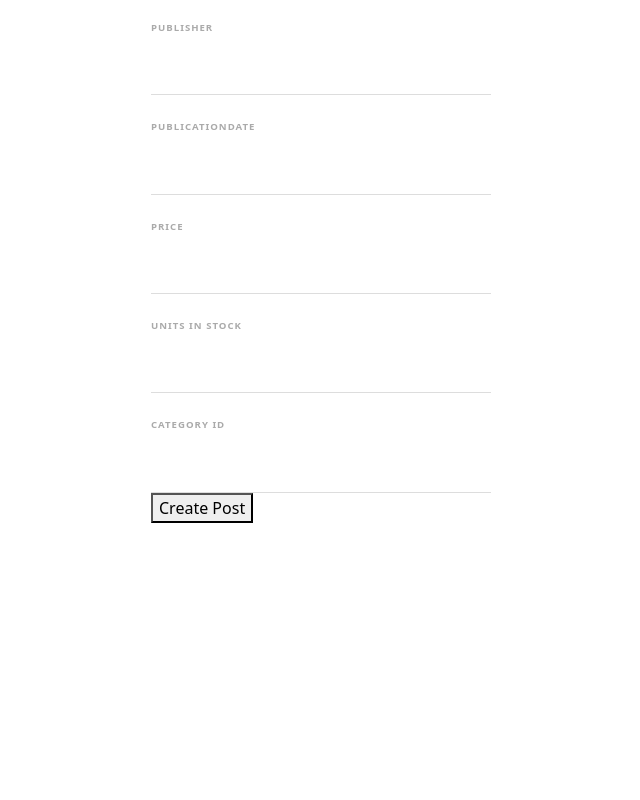
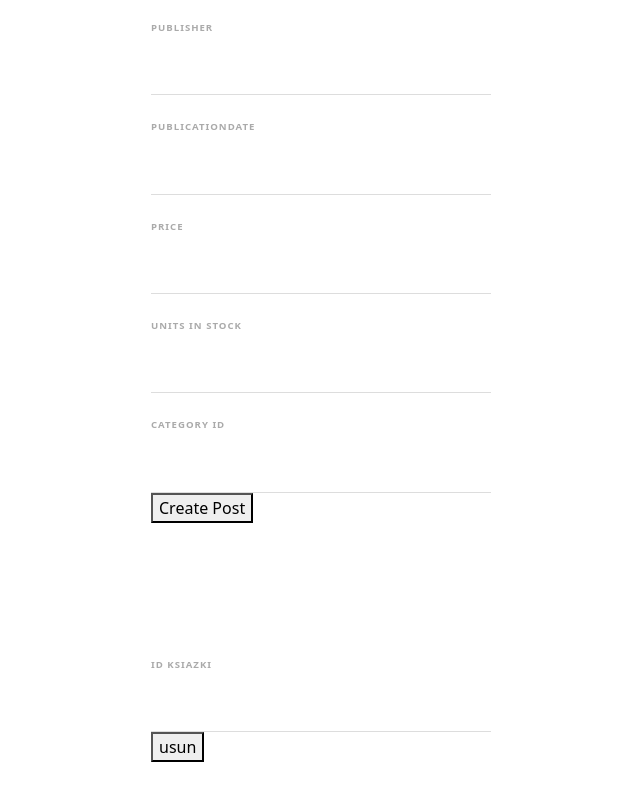
Before and after one commit to KrzycheG/ZwinneProj, a Vue app in the folder src/frontend/: page / in a window 1280 px wide. Shown: the part 597-1397 px from the top of the page, without its empty margins (319-959 px from the left). Before the commit the page ends 1190 px from the top, so only its background shows below. Built offline with nearby package versions, Linux system fonts and the light colour scheme; no server answers.

Commit message:
Opcja usuwania ksiązki

```diff
--- a/src/frontend/src/App.vue
+++ b/src/frontend/src/App.vue
@@ -5,7 +5,9 @@
   <div class="productList">
     <product-card v-for="product of products" :key="product.id" :product="product"/>
   </div>
+
   <PostProduct></PostProduct>
+  <DeleteProduct/>
 </template>
 <script>
 
@@ -14,9 +16,10 @@ import {
   useProduct
 } from '@/composables/useProduct'
 import PostProduct from '@/components/PostProduct'
+import DeleteProduct from '@/components/DeleteProduct'
 
 export default {
-  components: { PostProduct, ProductCard },
+  components: { ProductCard, PostProduct, DeleteProduct },
   setup () {
     const {
       getProducts, products
@@ -36,4 +39,5 @@ export default {
   padding: 150px;
   justify-content: space-between;
 }
+
 </style>
--- /dev/null
+++ b/src/frontend/src/components/DeleteProduct.vue
@@ -0,0 +1,59 @@
+<template>
+<form @submit.prevent="Delete">
+  <div>
+    <label for="bookId"> ID ksiazki </label>
+    <input type="text" id="bookId" required v-model = "formData.bookId">
+    <button>usun</button>
+  </div>
+</form>
+</template>
+
+<script>
+import axios from 'axios'
+export default {
+  name: 'DeleteProduct',
+  data () {
+    return {
+      formData: {
+        bookId: ''
+      }
+    }
+  },
+  methods: {
+    Delete () {
+      axios.delete('http://localhost:8080/api/v1/book/' + this.formData.bookId)
+    }
+  }
+
+}
+</script>
+
+<style scoped>
+form{
+  max-width: 420px;
+  margin: 30px auto;
+  background: white;
+  text-align: left;
+  padding: 40px;
+  border-radius: 10px;
+}
+label{
+  color:#aaa;
+  display: inline-block;
+  margin: 25px 0 15px;
+  font-size: 0.6em;
+  text-transform: uppercase;
+  letter-spacing: 1px;
+  font-weight: bold;
+}
+input{
+  display:block;
+  padding: 10px 6px;
+  width:100%;
+  box-sizing: border-box;
+  border: none;
+  border-bottom: 1px solid #ddd;
+  color: #555;
+
+}
+</style>
```
Also changed, not shown: 1 other file (tests, documents, lock files or other folders).
